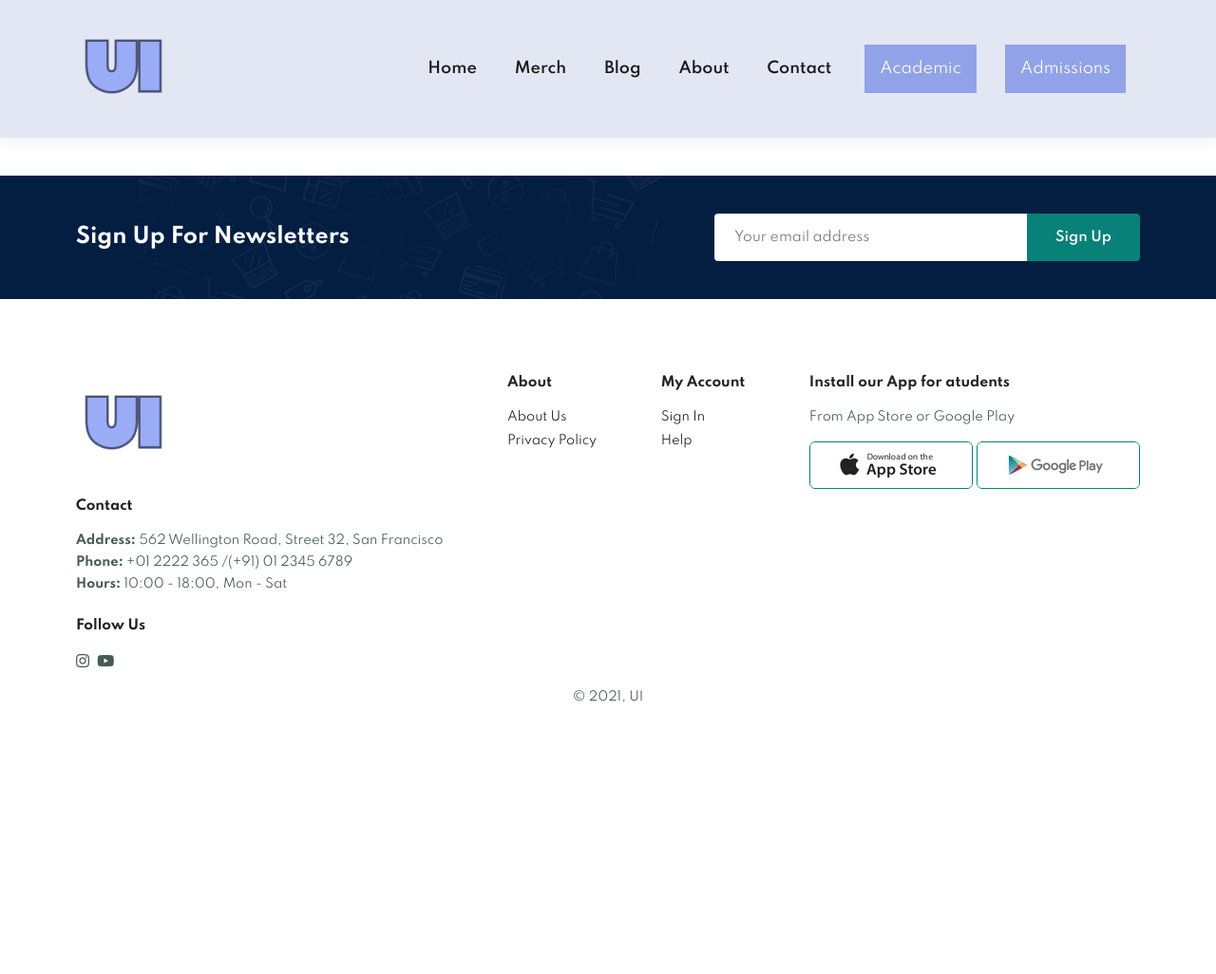
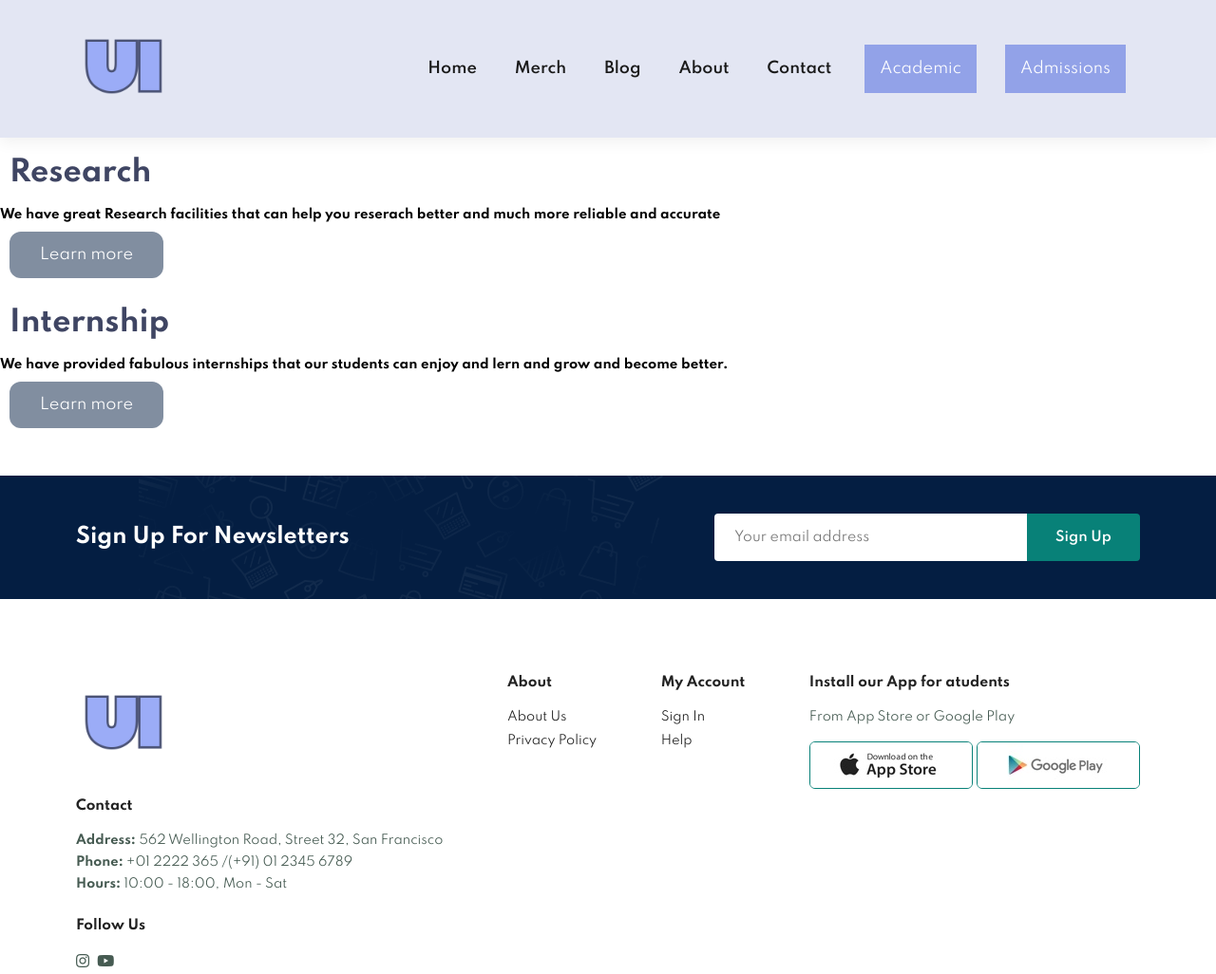
Before and after one commit to NickbotYT/University_of_inovation, a plain HTML site: page ug_academic.html in a window 1280 px wide. Shown: the top 1026 px of the page at 95% size. Before the commit the page ends 800 px from the top, so only its background shows below. Drawn offline with Linux system fonts and the light colour scheme.

Commit message:
last2 commit

```diff
--- a/ug_academic.html
+++ b/ug_academic.html
@@ -43,6 +43,21 @@
           </div>
         </ul>
       </div>
+    </section>
+
+    <section id="academic">
+      <h2>Research</h2>
+      <h5>
+        We have great Research facilities that can help you reserach better and
+        much more reliable and accurate
+      </h5>
+      <a class="btn btn--secondary--lightbg" href="#">Learn more</a>
+      <h2>Internship</h2>
+      <h5>
+        We have provided fabulous internships that our students can enjoy and
+        lern and grow and become better.
+      </h5>
+      <a class="btn btn--secondary--lightbg" href="#">Learn more</a>
     </section>
     <section id="newsletter" class="section-p1 section-m1">
       <div class="newstext">
```
Also changed, not shown: pg_academic.html (+1 -1 lines), phd_academic.html (+1 -1 lines).
